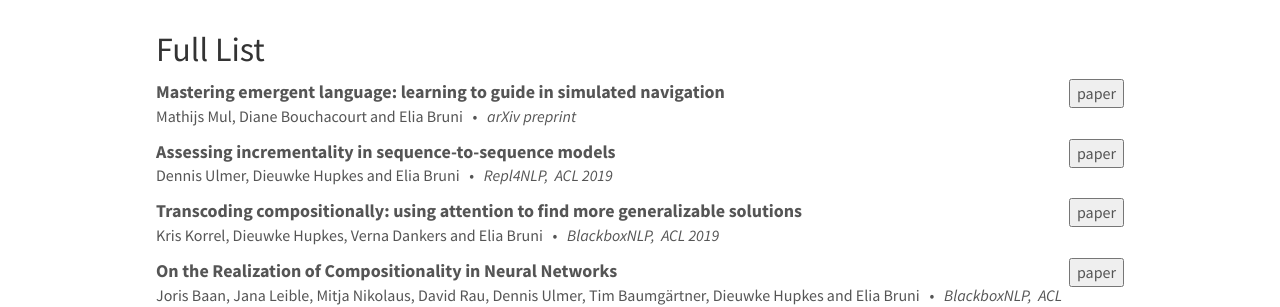
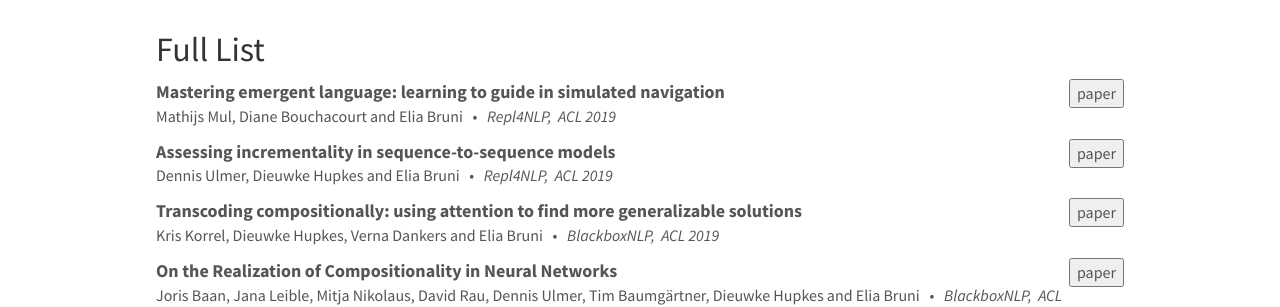
Before and after one commit to i-machine-think/i-machine-think.github.io, a Jekyll site: the page built from _pages/publications.md, in a window 1280 px wide and 900 px high, scrolled down 561 px. Shown: the part 154-461 px from the top of the window. Built offline with Jekyll 4.4.1, drawn with Linux system fonts in a browser that asks for light colours; nearby versions of some CDN libraries.

```diff
--- a/_data/publist.yml
+++ b/_data/publist.yml
@@ -3,7 +3,7 @@
   year: 2019
   image: dummy.png
   description: ""
-  venue: "arXiv preprint"
+  venue: "Repl4NLP,&nbsp; ACL 2019"
   link:
     url: https://arxiv.org/abs/1908.05135
     display: paper
```
